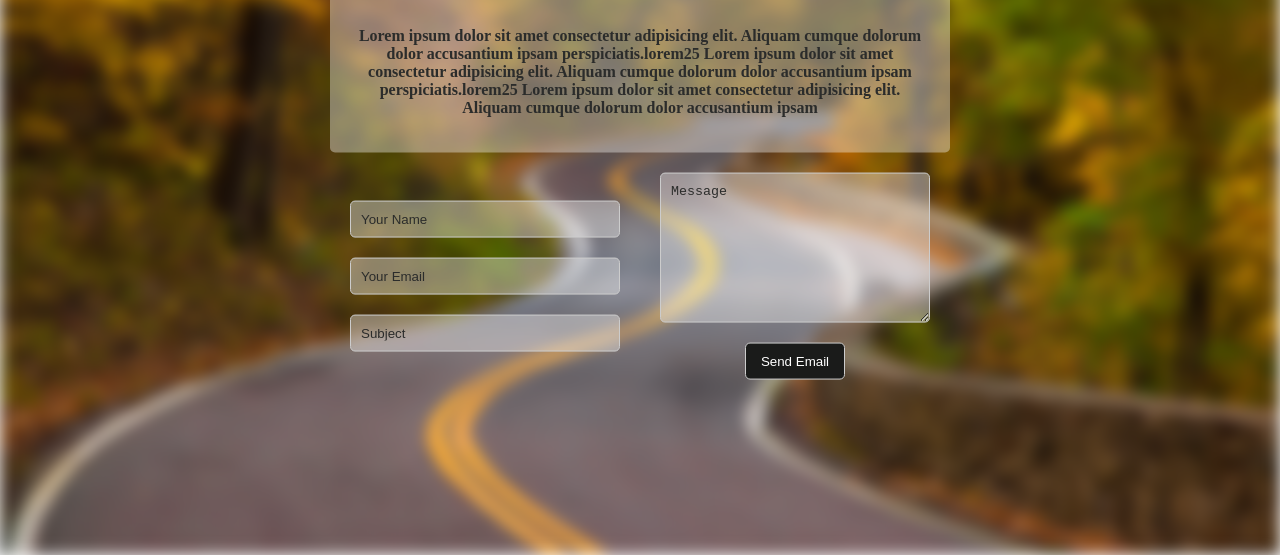
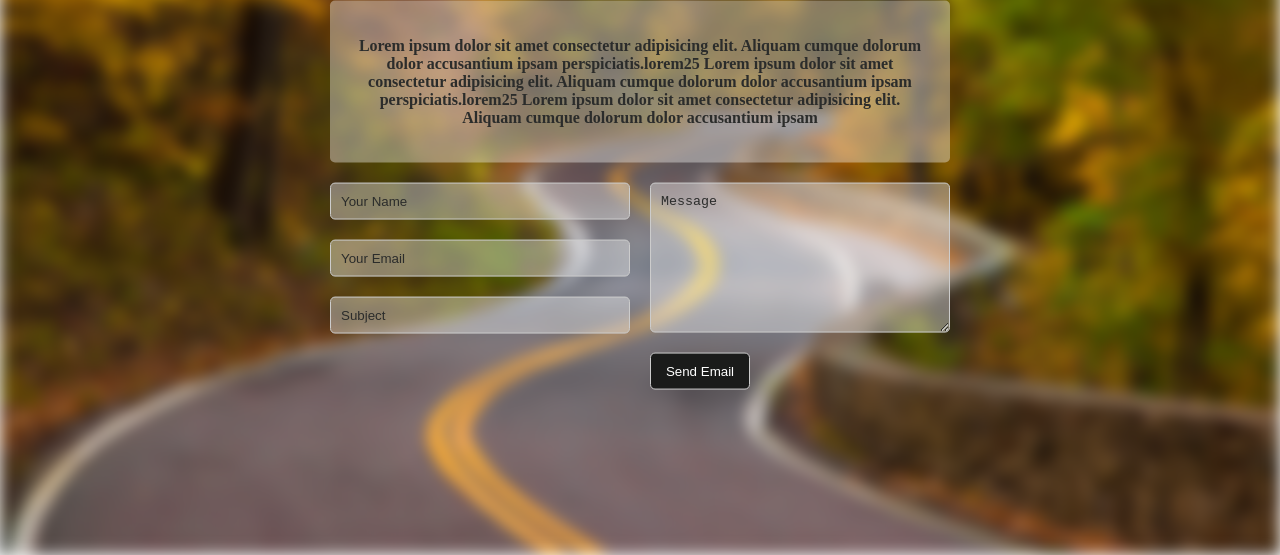
Before and after one commit to zura-papiashvili/homework-8, a plain HTML site: page index.html in a window 1280 px wide. Shown: the part 245-800 px from the top of the page. Drawn offline with Linux system fonts and the light colour scheme.

Commit message:
Update style.css

```diff
--- a/style.css
+++ b/style.css
@@ -56,7 +56,7 @@ html {
     width: 100%;
     height: 100%;
     justify-content: space-between;
-    align-items: center;
+    gap: 20px;
 }
 
 /* Left side of the contact form */
@@ -65,12 +65,12 @@ html {
     display: flex;
     flex-direction: column;
     justify-content: center;
-    align-items: center;
+    align-items: start;
     gap: 20px;
     width: 50%;
     height: 100%;
-    padding: 20px;
     border-radius: 5px;
+    padding-top: 20px;
 }
 
 /* About us section */
```
